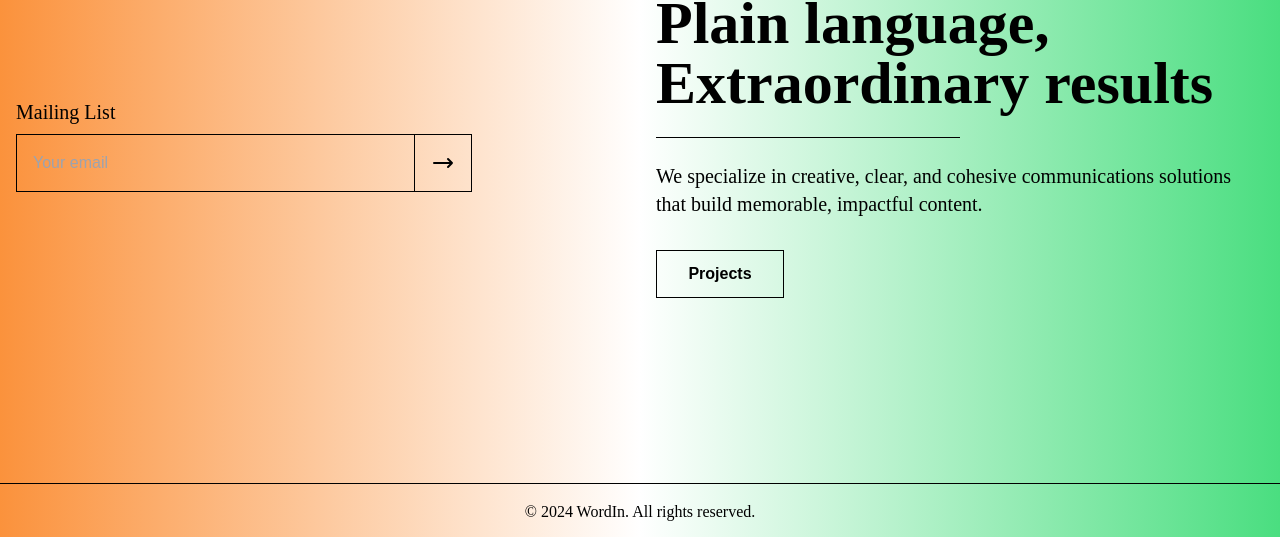
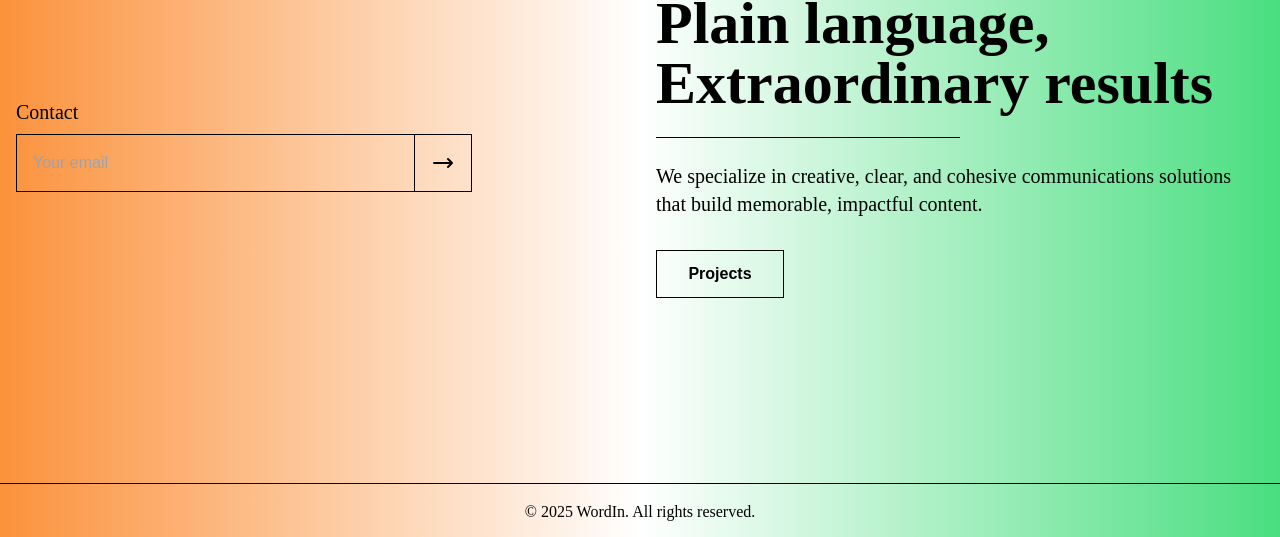
Before and after one commit to Minakoss/wordin, a Next.js app: page / in a window 1280 px wide. Shown: the part 260-797 px from the top of the page. Built offline with nearby package versions, Linux system fonts and the light colour scheme.

Commit message:
update 2025 copyright

```diff
--- a/src/app/page.js
+++ b/src/app/page.js
@@ -42,7 +42,7 @@ export default function Home() {
           {/* Left Side - Mailing List */}
           <div className="flex flex-col justify-center">
             <p className="text-xl font-light text-black font-playfair mb-2">
-              Mailing List
+              Contact
             </p>
             <div className="flex border border-black bg-transparent w-full md:w-3/4">
               <input
@@ -102,7 +102,7 @@ export default function Home() {
       {/* Footer Section */}
       <footer className="p-4 text-center bg-transparent">
         <p className="text-black font-playfair">
-          © 2024 WordIn. All rights reserved.
+          © 2025 WordIn. All rights reserved.
         </p>
       </footer>
 
```
